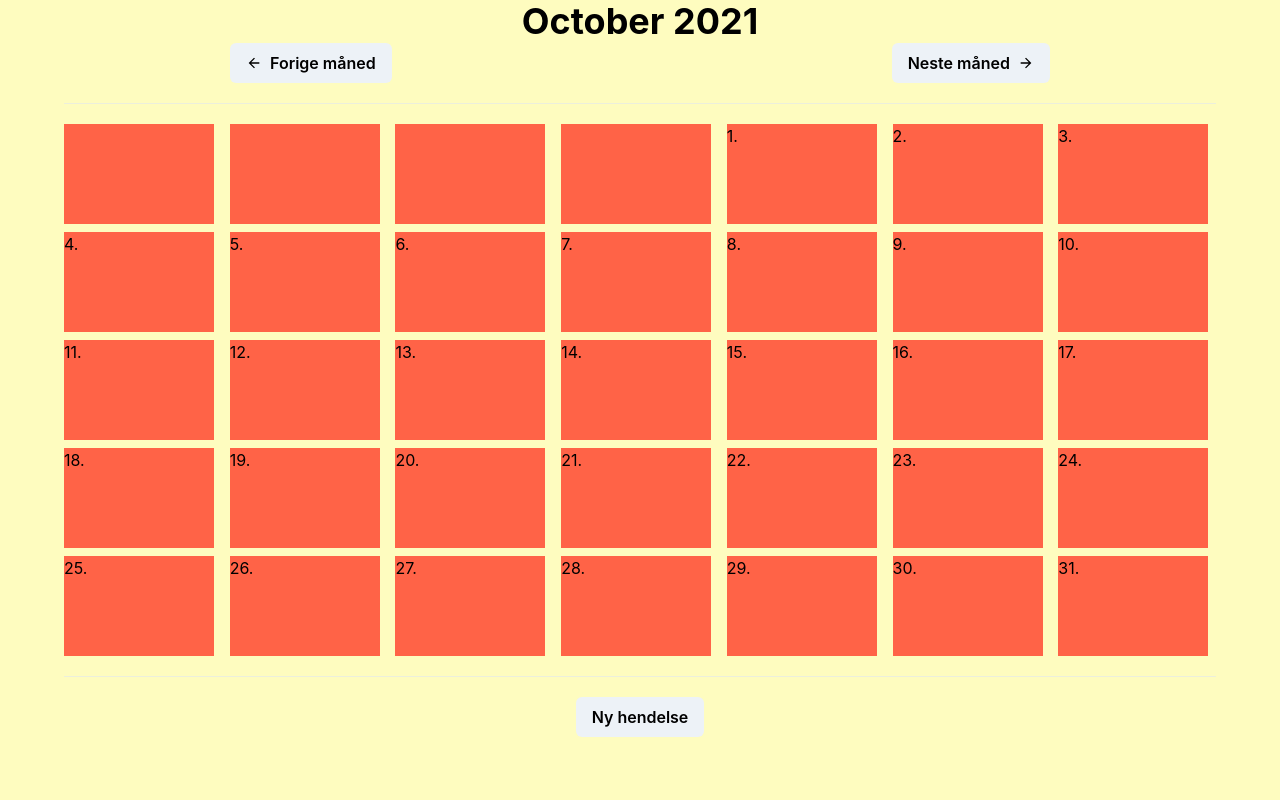
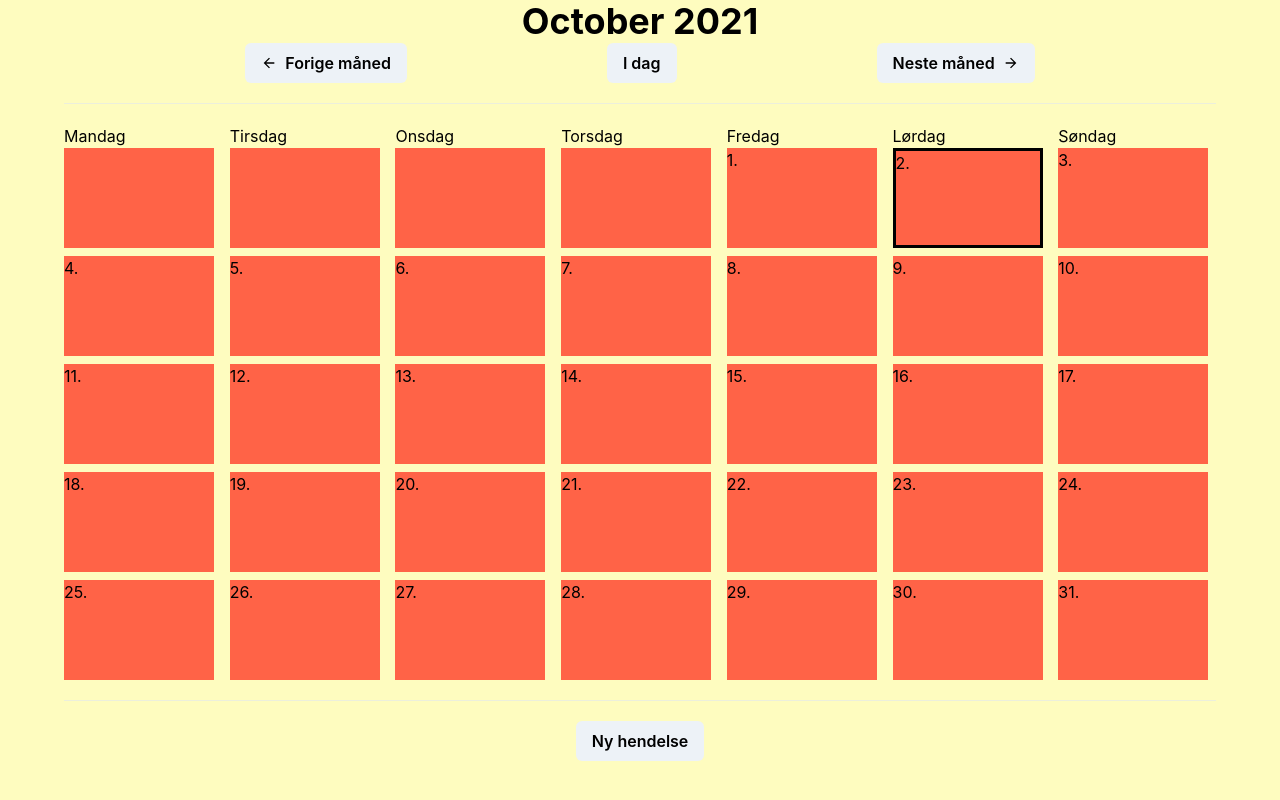
Before and after one commit to MartinSkatvedt/IT1901-Project, a React (Create React App) app in the folder calendar-client/: page /calendar in a window 1280 px wide. Built offline with nearby package versions, Linux system fonts and the light colour scheme.

Commit message:
finished with calendar component

```diff
--- /dev/null
+++ b/calendar-client/src/components/CalendarItem.tsx
@@ -0,0 +1,23 @@
+import React, {FC} from "react";
+import { GridItem } from "@chakra-ui/react";
+import {EventType} from "../types/user";
+
+type CalendarItemProps = {
+    date?: number;
+    col: number;
+    row: number;
+    events?: EventType[];
+    isCurrent?: boolean;
+}
+const CalendarItem: FC<CalendarItemProps> = ({date, col, row, isCurrent}: CalendarItemProps) => {
+	return <GridItem border={isCurrent ?"3px solid black" : "none"}
+		bg="tomato"
+		h={100}
+		w={150}
+		col={col}
+		row={row}>
+		{date ? date + "." : null}
+	</GridItem>;
+};
+
+export default CalendarItem;
--- a/calendar-client/src/pages/Calendar.tsx
+++ b/calendar-client/src/pages/Calendar.tsx
@@ -1,10 +1,11 @@
 import React, { FC, useState, useEffect } from "react";
-import { Grid, GridItem, Box, Heading, Button, HStack, Center, Divider  } from "@chakra-ui/react";
+import { Grid, Box, Heading, Button, HStack, Center, Divider, SimpleGrid } from "@chakra-ui/react";
 import {ArrowForwardIcon, ArrowBackIcon} from "@chakra-ui/icons";
-import { BrowserRouter as Router, Switch, Route, Link, useRouteMatch } from "react-router-dom";
+import { BrowserRouter as Switch, Route, Link } from "react-router-dom";
 import Event from "./Event";
+import CalendarItem from "../components/CalendarItem";
+
 const Calendar: FC = () => {
-	const match = useRouteMatch();
 	const [currentYear, setCurrentYear] = useState(2021);
 	const [currentMonth, setCurrentMonth] = useState(10);
 
@@ -14,21 +15,30 @@
 		setCurrentYear(date.getFullYear());
 	}, []);
 
-	const month = new Date(currentYear, currentMonth, 1).toLocaleString("default", { month: "long" });
+	const thisDate = new Date();
+	const currentDate = new Date(currentYear, currentMonth, 1);
 	const firstDay = new Date(currentYear, currentMonth, 1).getDay();
 	const lastDay = new Date(currentYear, currentMonth + 1, 0).getDate();
+	const month = currentDate.toLocaleString("default", { month: "long" });
 	const gridItems: JSX.Element[] = [];
 
 	let currentIndex = 0;
 	let dateIndex = 1;
 	for (let i = 0; i < 7; i++) {
 		for (let j = 0; j < 5; j++) {
+			const isToday = dateIndex == thisDate.getDay() && thisDate.getMonth() == currentMonth? true : false;
 			if (currentIndex + 1 >= firstDay && dateIndex <= lastDay) {
-				gridItems.push(<GridItem key={currentIndex} cold={i} row={j} h={100} w={150} bg="tomato"> {dateIndex + "."}</GridItem>);
+				gridItems.push(<CalendarItem
+					isCurrent={isToday}
+					key={currentIndex}
+					col={i}
+					row={j}
+					date={dateIndex}
+				/>);
 				dateIndex++;
 			}
 			else {
-				gridItems.push(<GridItem key={currentIndex} cold={i} row={j} h={100} w={150} bg="tomato"/>);
+				gridItems.push(<CalendarItem key={currentIndex} isCurrent={isToday} col={i} row={j}/>);
 			}
 			currentIndex++;
 		}
@@ -50,17 +60,36 @@
 		else setCurrentMonth(currentMonth - 1);
 	};
 
+	const goToToday = () => {
+		const date = new Date();
+		setCurrentMonth(date.getMonth());
+		setCurrentYear(date.getFullYear());
+	};
+
 	return (
 		<Box>
 			<Heading textAlign="center">{month} {currentYear}</Heading>
 			<Center>
-				<HStack spacing={500}>
+				<HStack spacing={200}>
 					<Button leftIcon={<ArrowBackIcon/>} onClick={prevMonth}>Forige måned</Button>
+					<Button onClick={goToToday}>I dag</Button>
 					<Button rightIcon={<ArrowForwardIcon/>} onClick={nextMonth}>Neste måned</Button>
 				</HStack>
 			</Center>
 			<Divider w="90%" m={5} ml="auto" mr="auto"/>
-
+			<SimpleGrid gap={2}
+				w="90%"
+				ml="auto"
+				mr ="auto"
+				columns={7}>
+				<Box>Mandag</Box>
+				<Box>Tirsdag</Box>
+				<Box>Onsdag</Box>
+				<Box>Torsdag</Box>
+				<Box>Fredag</Box>
+				<Box>Lørdag</Box>
+				<Box>Søndag</Box>
+			</SimpleGrid>
 			<Grid templateColumns="repeat(7, 1fr)"
 				templateRows="repeat(5, 1fr)"
 				gap={2}
@@ -70,6 +99,7 @@
 				{gridItems}
 			</Grid>
 			<Divider w="90%" m={5} ml="auto" mr="auto"/>
+
 			<Center>
 				<Button>
 					<Link to="/event">Ny hendelse</Link>
--- a/calendar-client/src/pages/Event.tsx
+++ b/calendar-client/src/pages/Event.tsx
@@ -1,9 +1,6 @@
 import React, { FC } from "react";
-import { useRouteMatch } from "react-router-dom";
 
 const Event: FC = () => {
-	const match = useRouteMatch();
-
 	return <div>Event</div>;
 };
 
```
